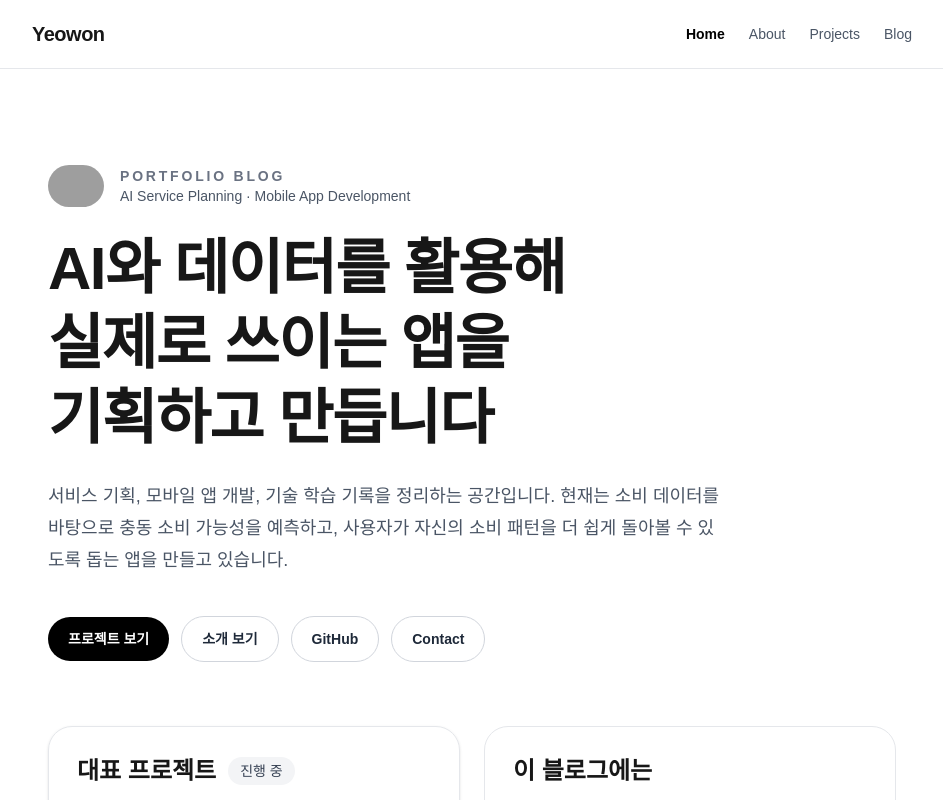
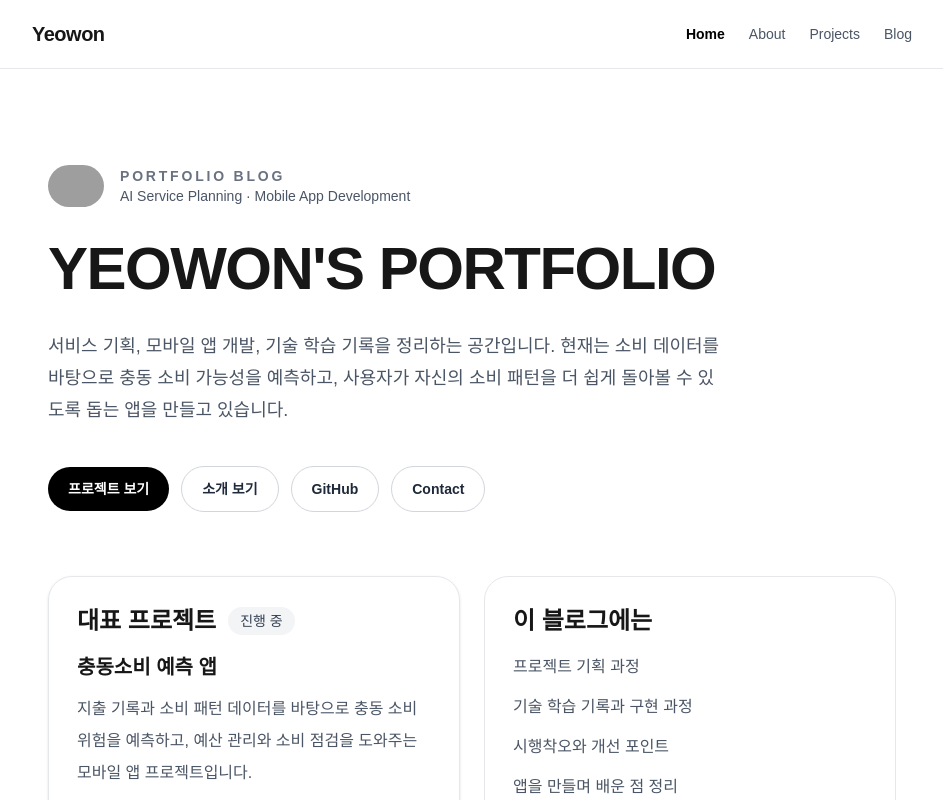
Before and after one commit to yeowon083/my-portfolio-blog, a Next.js app: page / in a window 1280 px wide. Shown: the top 800 px of the page, without its empty margins (168-1111 px from the left). Built offline with nearby package versions, Linux system fonts and the light colour scheme; grey boxes are pictures that could not be loaded.

Commit message:
update home title

```diff
--- a/app/page.tsx
+++ b/app/page.tsx
@@ -25,11 +25,7 @@ export default function HomePage() {
         </div>
 
         <h1 className="text-5xl md:text-6xl font-bold tracking-tight leading-tight mb-6">
-          AI와 데이터를 활용해
-          <br />
-          실제로 쓰이는 앱을
-          <br />
-          기획하고 만듭니다
+          YEOWON&apos;S PORTFOLIO
         </h1>
 
         <p className="text-lg text-gray-600 leading-8 max-w-2xl mb-10">
```
